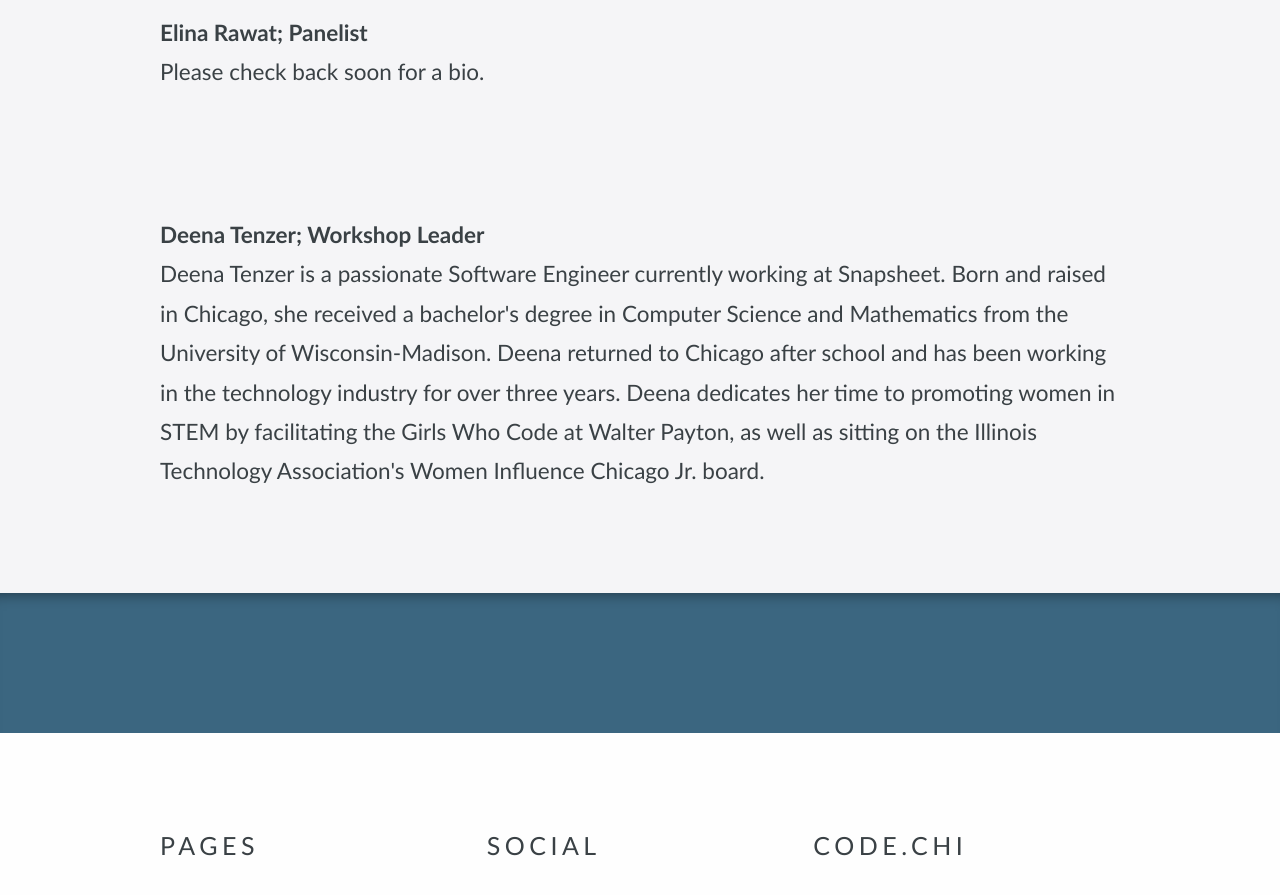
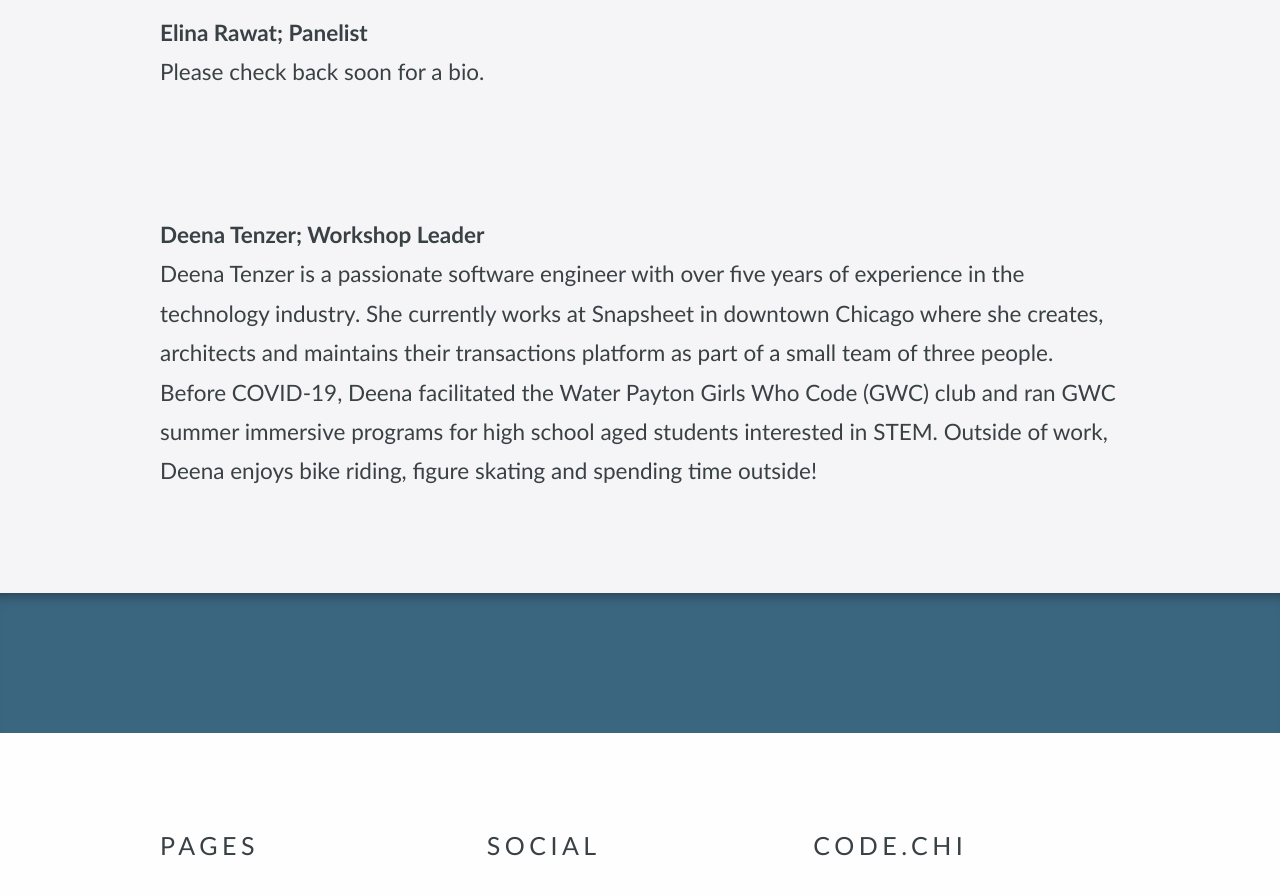
Before and after one commit to awissink/codechi, a Jekyll site: the page built from speakers.html, in a window 1280 px wide and 900 px high, scrolled down 844 px. Shown: the top 895 px of the window. Built offline with Jekyll 4.4.1, drawn with Linux system fonts in a browser that asks for light colours; some web fonts are replaced.

Commit message:
deena's bio

```diff
--- a/speakers.html
+++ b/speakers.html
@@ -32,11 +32,11 @@ navigation_order: 1
 
 <p>
 	<strong>Deena Tenzer; Workshop Leader</strong><br>
-	Deena Tenzer is a passionate Software Engineer currently working at Snapsheet.
-  Born and raised in Chicago, she received a bachelor's degree in Computer Science and
-	Mathematics from the University of Wisconsin-Madison. Deena returned to Chicago after
-	school and has been working in the technology industry for over three years. Deena
-	dedicates her time to promoting women in STEM by facilitating the Girls Who Code at Walter Payton,
-	as well as sitting on the Illinois Technology Association's Women Influence Chicago Jr. board.
+	Deena Tenzer is a passionate software engineer with over five years of experience in the technology industry.
+	She currently works at Snapsheet in downtown Chicago where she creates, architects and maintains their
+	transactions platform as part of a small team of three people. Before COVID-19, Deena facilitated the
+	Water Payton Girls Who Code (GWC) club and ran GWC summer immersive programs for high school aged students
+	interested in STEM. Outside of work, Deena enjoys bike riding, figure skating and spending time outside!
+
 </p>
 </div>
```
